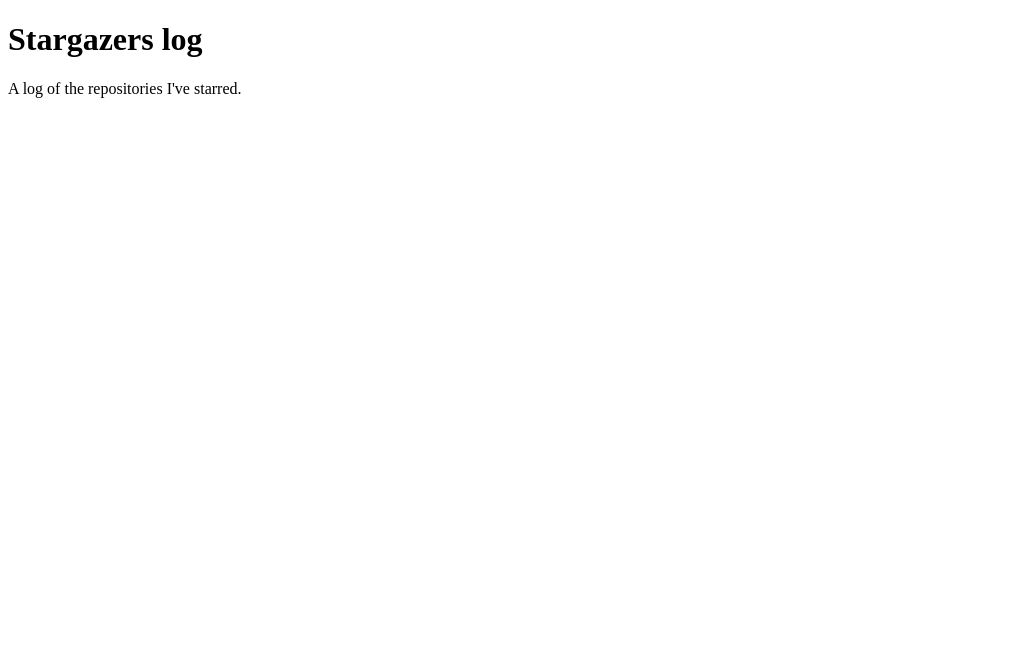
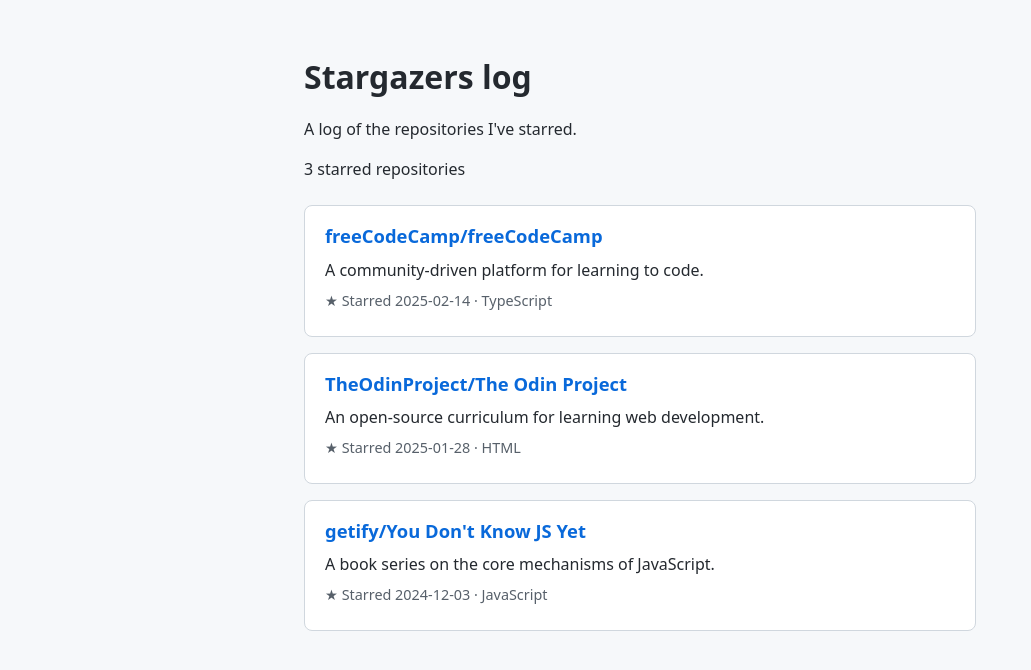
Before and after one commit to heversmktr96/stargazes-log, a plain HTML site: page index.html in a window 1280 px wide. Shown: the whole page, without its empty margins (0-1031 px from the left). Drawn offline with Linux system fonts and the light colour scheme.

Commit message:
apenas um commit qualquer

```diff
--- /dev/null
+++ b/events.json
@@ -0,0 +1,26 @@
+[
+  {
+    "name": "freeCodeCamp",
+    "owner": "freeCodeCamp",
+    "description": "A community-driven platform for learning to code.",
+    "url": "https://github.com/freeCodeCamp/freeCodeCamp",
+    "language": "TypeScript",
+    "starredAt": "2025-02-14"
+  },
+  {
+    "name": "The Odin Project",
+    "owner": "TheOdinProject",
+    "description": "An open-source curriculum for learning web development.",
+    "url": "https://github.com/TheOdinProject/curriculum",
+    "language": "HTML",
+    "starredAt": "2025-01-28"
+  },
+  {
+    "name": "You Don't Know JS Yet",
+    "owner": "getify",
+    "description": "A book series on the core mechanisms of JavaScript.",
+    "url": "https://github.com/getify/You-Dont-Know-JS",
+    "language": "JavaScript",
+    "starredAt": "2024-12-03"
+  }
+]
--- a/index.html
+++ b/index.html
@@ -2,10 +2,17 @@
 <html lang="en">
   <head>
     <meta charset="utf-8">
+    <meta name="viewport" content="width=device-width, initial-scale=1">
     <title>Stargazers log</title>
+    <link rel="stylesheet" href="style.css">
   </head>
   <body>
-    <h1>Stargazers log</h1>
-    <p>A log of the repositories I've starred.</p>
+    <main>
+      <h1>Stargazers log</h1>
+      <p>A log of the repositories I've starred.</p>
+      <p id="status" role="status" aria-live="polite">Loading starred repositories...</p>
+      <ul id="repositories" aria-label="Starred repositories"></ul>
+    </main>
+    <script src="script.js" defer></script>
   </body>
 </html>
--- /dev/null
+++ b/script.js
@@ -0,0 +1,47 @@
+const status = document.querySelector("#status");
+const repositoryList = document.querySelector("#repositories");
+
+function createRepositoryItem(repository) {
+  const item = document.createElement("li");
+  item.className = "repository";
+
+  const heading = document.createElement("h2");
+  const link = document.createElement("a");
+  link.href = repository.url;
+  link.textContent = `${repository.owner}/${repository.name}`;
+  heading.append(link);
+
+  const description = document.createElement("p");
+  description.textContent = repository.description;
+
+  const metadata = document.createElement("p");
+  metadata.className = "repository-meta";
+  metadata.textContent = `★ Starred ${repository.starredAt} · ${repository.language}`;
+
+  item.append(heading, description, metadata);
+  return item;
+}
+
+async function loadRepositories() {
+  try {
+    const response = await fetch("./events.json");
+    if (!response.ok) {
+      throw new Error(`Request failed with status ${response.status}`);
+    }
+
+    const repositories = await response.json();
+    if (!Array.isArray(repositories)) {
+      throw new Error("Repository data must be a list");
+    }
+
+    repositoryList.replaceChildren(...repositories.map(createRepositoryItem));
+    status.textContent = repositories.length
+      ? `${repositories.length} starred repositories`
+      : "No starred repositories yet.";
+  } catch (error) {
+    status.textContent = "Could not load starred repositories.";
+    console.error("Could not load events.json:", error);
+  }
+}
+
+loadRepositories();
--- /dev/null
+++ b/style.css
@@ -0,0 +1,59 @@
+* {
+  box-sizing: border-box;
+}
+
+body {
+  margin: 0;
+  padding: 2rem 1rem;
+  background: #f6f8fa;
+  color: #24292f;
+  font: 16px/1.5 system-ui, sans-serif;
+}
+
+main {
+  width: min(100%, 42rem);
+  margin: 0 auto;
+}
+
+h1 {
+  margin-bottom: 0.25rem;
+}
+
+#repositories {
+  display: grid;
+  gap: 1rem;
+  margin: 1.5rem 0 0;
+  padding: 0;
+  list-style: none;
+}
+
+.repository {
+  padding: 1rem 1.25rem;
+  border: 1px solid #d0d7de;
+  border-radius: 0.5rem;
+  background: #fff;
+}
+
+.repository h2 {
+  margin: 0;
+  font-size: 1.15rem;
+}
+
+.repository a {
+  color: #0969da;
+  text-decoration: none;
+}
+
+.repository a:hover,
+.repository a:focus-visible {
+  text-decoration: underline;
+}
+
+.repository p {
+  margin: 0.5rem 0;
+}
+
+.repository-meta {
+  color: #57606a;
+  font-size: 0.9rem;
+}
```
